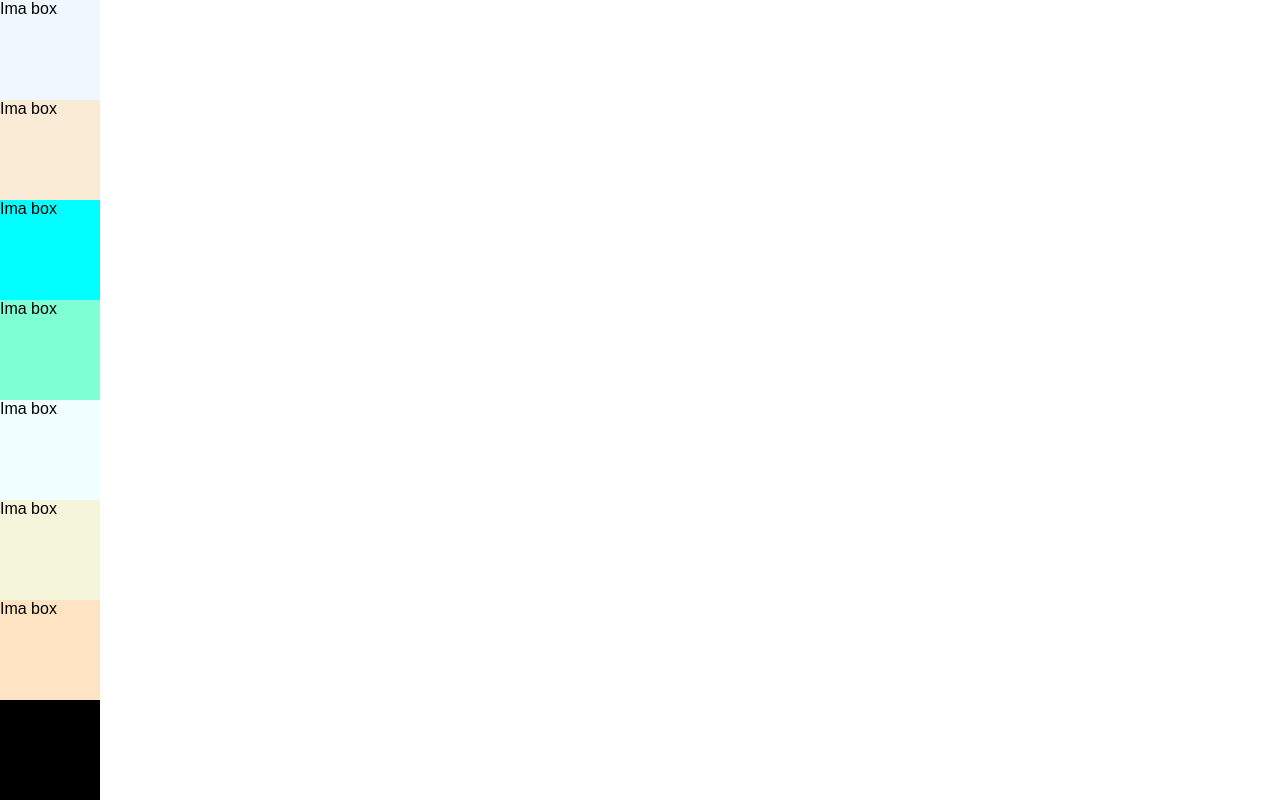
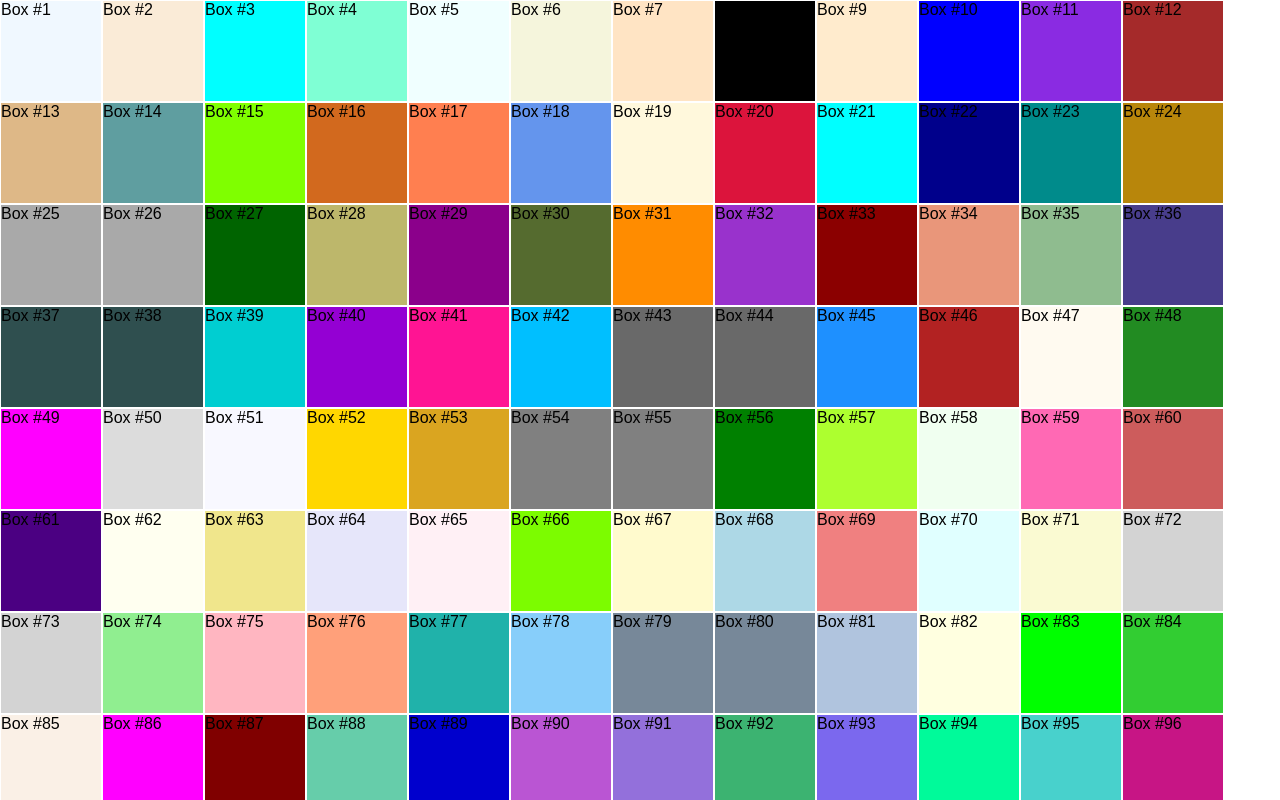
Before and after one commit to Michaelpp20001/React-Random-Colored-Boxes, a React (Create React App) app: page / in a window 1280 px wide. Shown: the top 800 px of the page. Built offline with nearby package versions, Linux system fonts and the light colour scheme.

Commit message:
added numbers to boxes

```diff
--- a/src/Box.js
+++ b/src/Box.js
@@ -2,9 +2,9 @@ import React, {Component} from 'react';
 
 class Box extends Component {
     render () {
-        const {color} = this.props
+        const {color, num} = this.props
         return (
-        <div className="Box" style={{backgroundColor: `${color}` , height:"100px", width:"100px"}}>Ima box</div>
+        <div className="Box" style={{backgroundColor: `${color}` , height:"100px", width:"100px", margin: "1px"}}>Box #{num + 1}</div>
         )
     }
 }
--- a/src/randomBoxes.css
+++ b/src/randomBoxes.css
@@ -0,0 +1,4 @@
+.randomBoxes {
+    display: flex;
+    flex-wrap: wrap;;
+}
--- a/src/randomBoxes.js
+++ b/src/randomBoxes.js
@@ -32,6 +32,7 @@ class RandomBoxes extends Component {
             <Box
             key={index}
             color={color}
+            num={index}
             />
         ));
         return (
```
